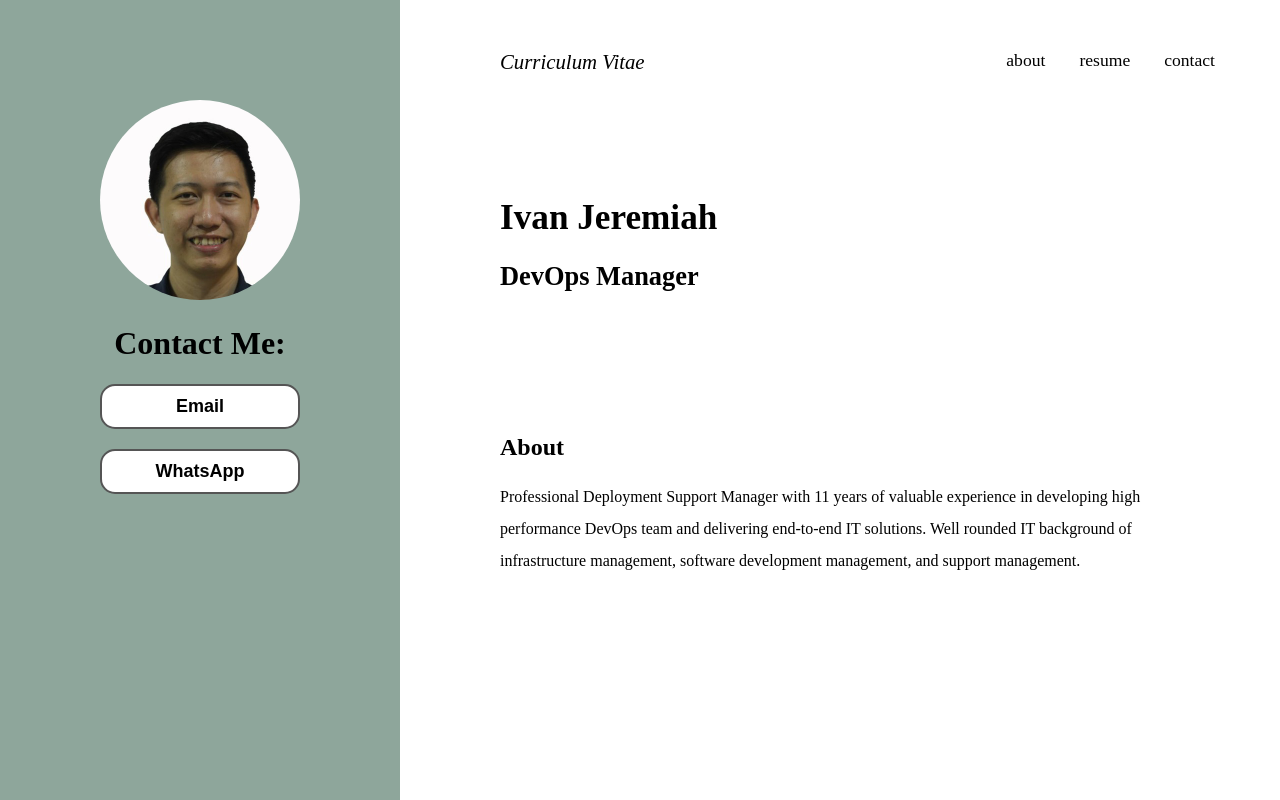
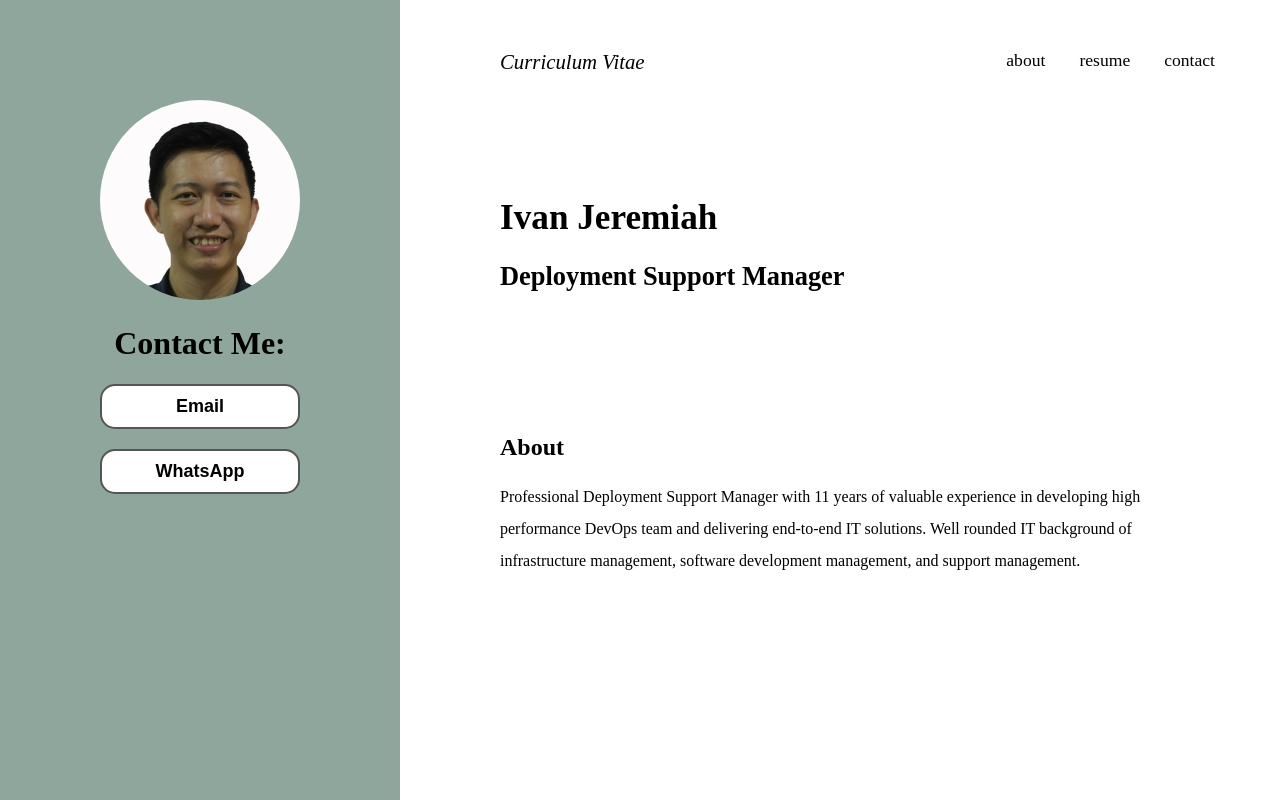
Before and after one commit to ivanjeremiah/cv, a plain HTML site: page index.html in a window 1280 px wide. Shown: the top 800 px of the page. Drawn offline with Linux system fonts and the light colour scheme.

Commit message:
Update index.html

```diff
--- a/index.html
+++ b/index.html
@@ -37,7 +37,7 @@
 
     <div class="profile">
     <h1>Ivan Jeremiah</h1>
-    <h2>DevOps Manager</h2>
+    <h2>Deployment Support Manager</h2>
     </div>
 
 
```
